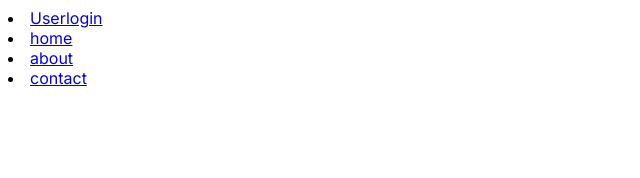
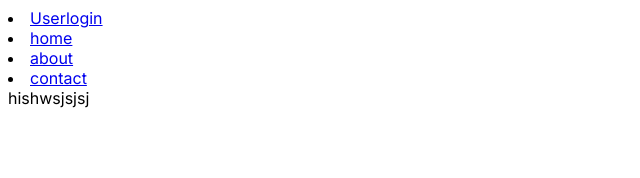
Before and after one commit to binarydata123/Task, a Next.js app in the folder role/: page / in a window 1280 px wide. Shown: the top 178 px of the page, without its empty margins (0-640 px from the left). Built offline with nearby package versions, Linux system fonts and the light colour scheme.

Commit message:
add line no_13 navbar component

```diff
--- a/role/app/components/navbar/Navbar.tsx
+++ b/role/app/components/navbar/Navbar.tsx
@@ -10,7 +10,7 @@ const Navbar = () => {
        <li><Link href="/home"> home </Link></li>
        <li><Link href="/about"> about</Link></li>
        <li><Link href="/contact">contact</Link></li>
-
+        <span>hishwsjsjsj</span>
 
 
     </nav>
```
